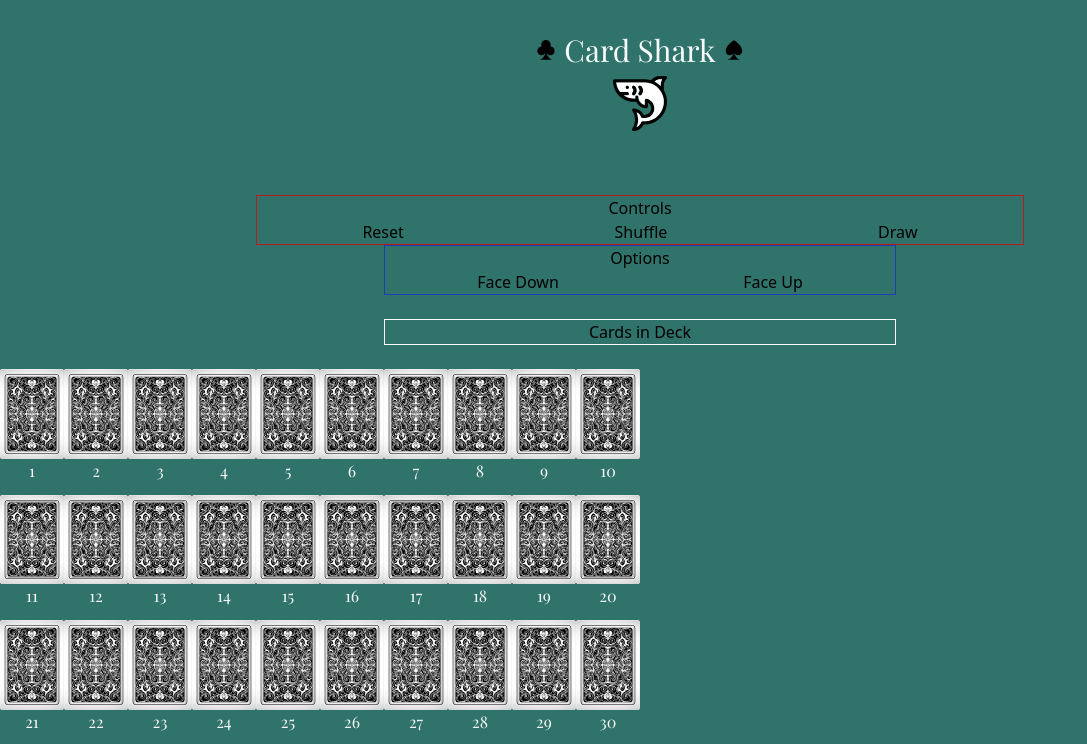
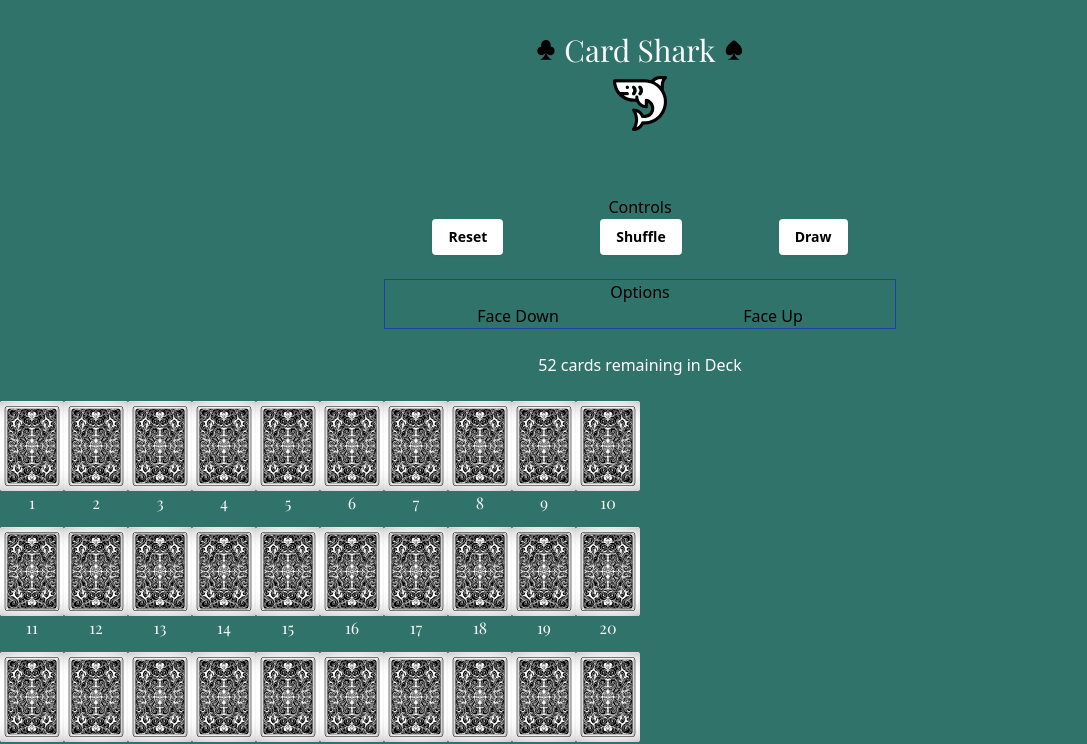
Before and after one commit to bozoputer/card-shark, a React app: page / in a window 1280 px wide. Shown: the top 744 px of the page, without its empty margins (0-1087 px from the left). Built offline with nearby package versions, Linux system fonts and the light colour scheme; a web font is replaced by a local one.

Commit message:
Show number of cards remaining in deck

```diff
--- a/src/App.js
+++ b/src/App.js
@@ -11,8 +11,11 @@ const App = () => {
   // Add state for drawn cards
   const [drawnCards, setDrawnCards] = useState([]);
 
-  // Add state for deck
+  // Add state for card sides
   const [cardSide, setDeck] = useState("back");
+
+  // Add state for deck count
+  const [deckCount, setDeckCount] = useState(52);
 
   // This function will be called when the user clicks the "Face Down" button
   const handleFaceDown = () => {
@@ -41,6 +44,7 @@ const App = () => {
     if (drawnCards.length < 52) {
       // Add a card to drawn cards and remove it from the deck
       setDrawnCards([...drawnCards, deck.shift()]);
+      setDeckCount(deckCount - 1);
     } else {
       alert("You have already drawn all 52 cards!");
     }
@@ -75,11 +79,11 @@ const App = () => {
     <>
       <header className="flex flex-col mx-auto my-8">
         <div className="flex justify-center">
-          <img src={club} className="header-icon" />
+          <img src={club} className="header-icon" alt="" />
           <h1 className="text-center text-3xl mx-2 font-body text-slate-50">
             Card Shark
           </h1>
-          <img src={spade} className="header-icon" />
+          <img src={spade} className="header-icon" alt="" />
         </div>
         <img
           src={shark}
@@ -88,12 +92,19 @@ const App = () => {
         />
       </header>
       <main className="container mx-auto text-center flex flex-col">
-        <section className="w-3/5 mx-auto border border-red-700" id="controls">
+        <section className="w-2/5 mx-auto mb-6" id="controls">
           <p>Controls</p>
           <div className="mx-auto flex justify-around">
-            <button className="">Reset</button>
-            <button className="">Shuffle</button>
-            <button className="" onClick={handleDrawCard}>
+            <button className="rounded px-4 py-2 font-semibold text-sm shadow-sm bg-white">
+              Reset
+            </button>
+            <button className="rounded px-4 py-2 font-semibold text-sm shadow-sm bg-white">
+              Shuffle
+            </button>
+            <button
+              className="rounded px-4 py-2 font-semibold text-sm shadow-sm bg-white"
+              onClick={handleDrawCard}
+            >
               Draw
             </button>
           </div>
@@ -112,11 +123,8 @@ const App = () => {
             </button>
           </div>
         </section>
-        <section
-          className="w-2/5 mx-auto mb-6 border border-stone-50"
-          id="counter"
-        >
-          <h2>{} Cards in Deck</h2>
+        <section className="w-2/5 mx-auto mb-6" id="counter">
+          <h2 className="text-white">{deckCount} cards remaining in Deck</h2>
         </section>
         <div className="container mx-auto flex">
           <section className="w-1/2 cards flex flex-row flex-wrap justify-center">
```
Also changed, not shown: .eslintrc.json.
